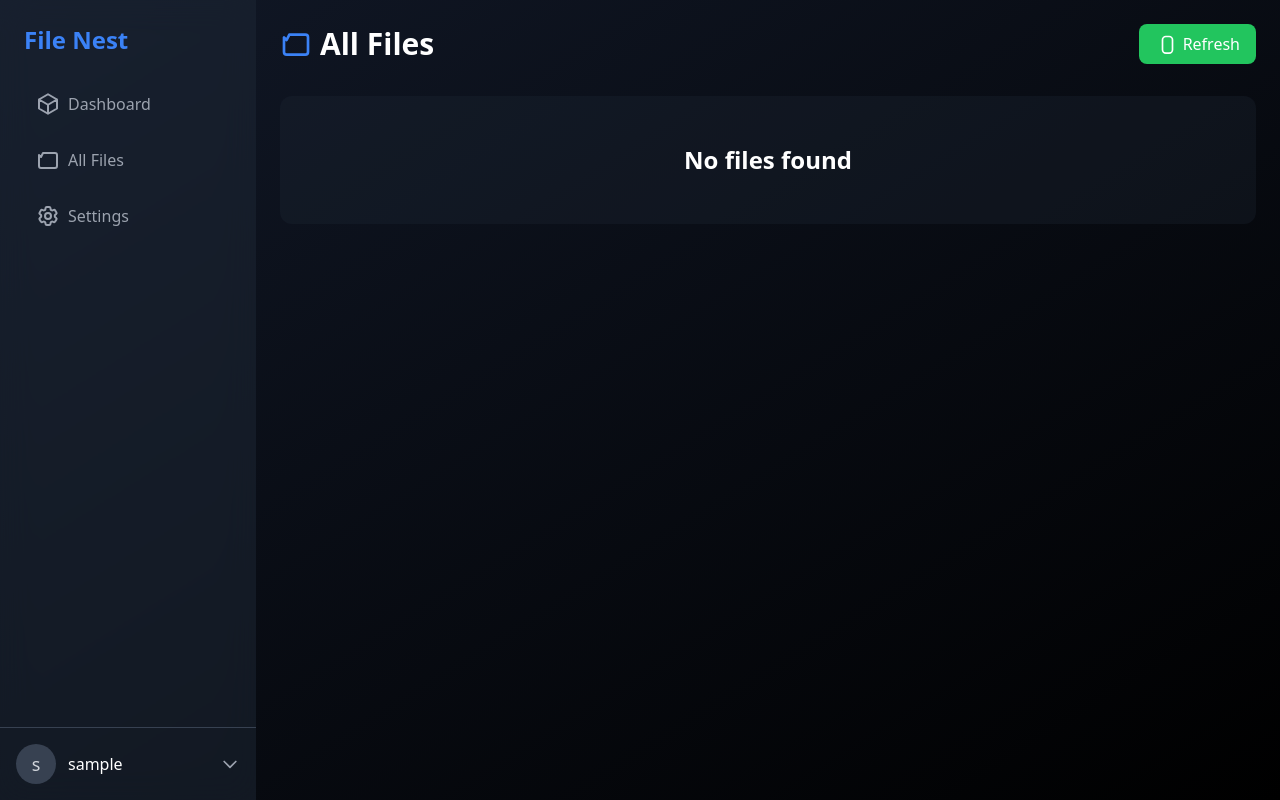
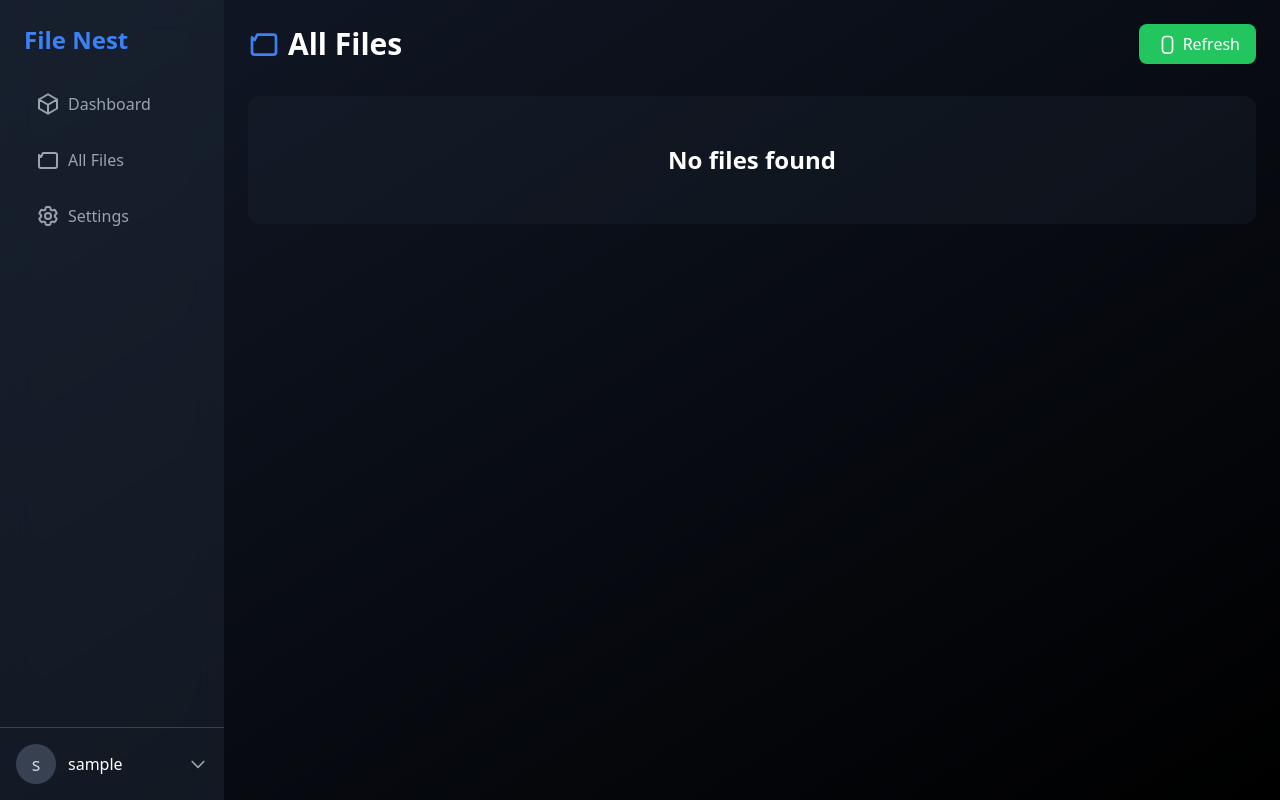
Before and after one commit to AshKumar0807/File-Nest, a Flask app: page /files in a window 1280 px wide. Run offline with Flask 3, Linux system fonts and the light colour scheme; the visitor is signed in with stand-in values (Sample User, id 1); data that the repository does not hold is empty; some libraries are stand-ins or nearby versions.

Commit message:
Template updates

```diff
--- a/templates/base.html
+++ b/templates/base.html
@@ -11,7 +11,7 @@
 
 <body class="min-h-screen bg-gradient-to-br from-gray-900 to-black text-white">
     <div class="flex h-screen">
-        <nav class="w-64 bg-gray-800/50 backdrop-blur-lg flex flex-col">
+        <nav class="w-56 bg-gray-800/50 backdrop-blur-lg flex flex-col">
             <div class="p-6">
                 <a href="/dashboard"
                     class="text-2xl font-bold text-blue-500 hover:text-blue-400 transition-colors mb-6 block">
--- a/templates/view_folder.html
+++ b/templates/view_folder.html
@@ -25,7 +25,8 @@
 
 <!--File_Upload-->
 <section class="bg-gray-800/50 backdrop-blur-lg rounded-xl p-8 space-y-6 mb-6">
-    <h3 class="text-2xl font-semibold">Upload a File</h3>
+    <h3 class="text-2xl font-semibold">Upload File</h3>
+    <p class="mt-4 text-sm text-gray-400">Only one file at a time.</p>
     <form id="uploadForm" class="space-y-4">
         <input type="file" name="file" id="fileInput" required
             class="px-4 py-2 bg-gray-700 text-white rounded-lg focus:outline-none focus:ring-2 focus:ring-blue-500">
```
